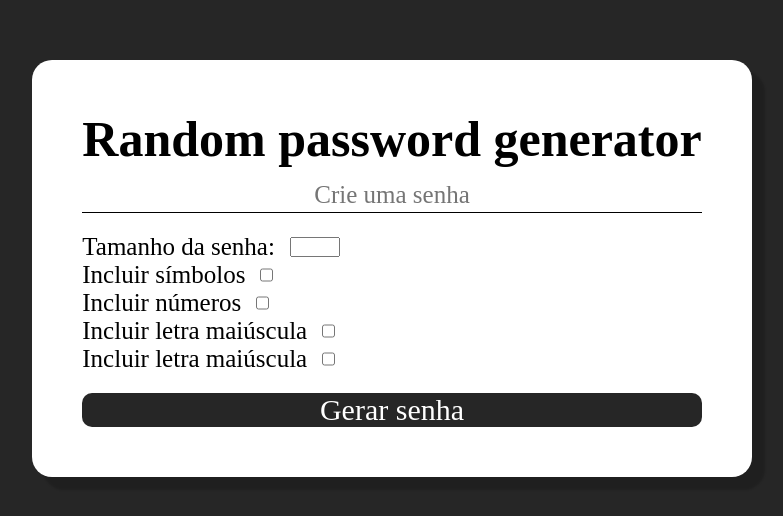
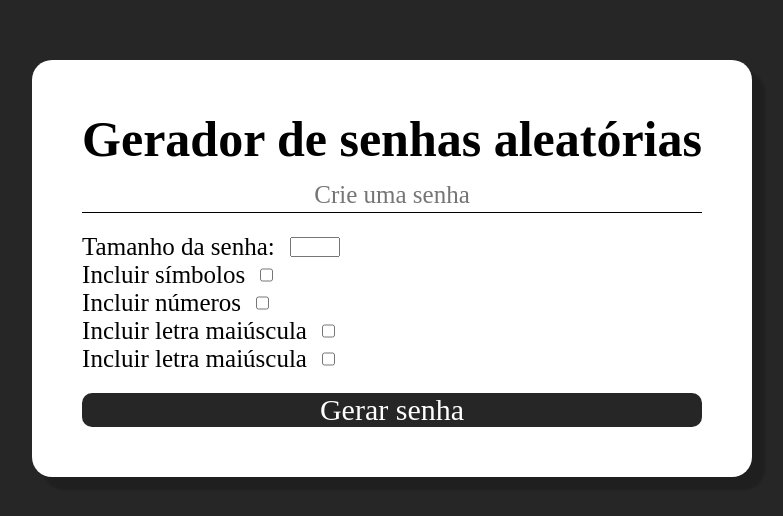
Before and after one commit to joaootaviofm/passwordGenerator, a plain HTML site: page assets/index.html in a window 1280 px wide. Shown: the part 132-648 px from the top of the page, without its empty margins (248-1031 px from the left). Drawn offline with Linux system fonts and the light colour scheme; a web font is replaced by a local one.

Commit message:
update texto principal

```diff
--- a/assets/index.html
+++ b/assets/index.html
@@ -9,7 +9,7 @@
 <body>
     <div class="container">
         <div id="topDiv">
-            <h1>Random password generator</h1>
+            <h1>Gerador de senhas aleatórias</h1>
             <input type="text" name="" id="outputPassword" placeholder="Crie uma senha">
         </div>
         <div id="includeDiv">
```
